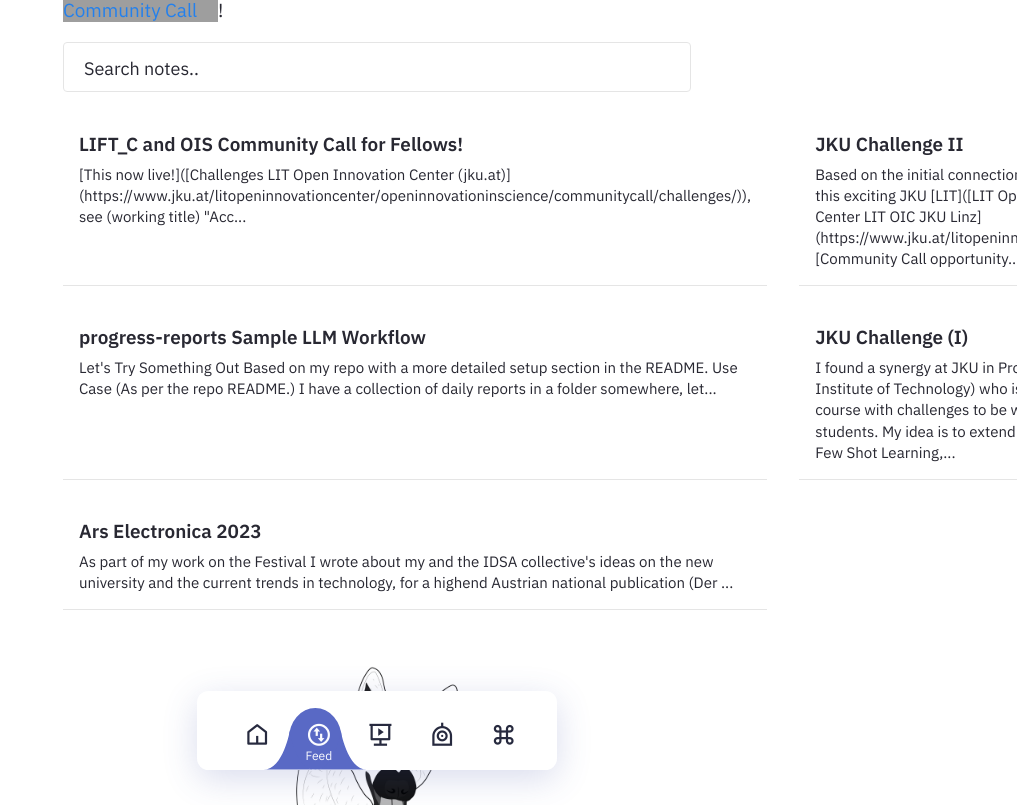
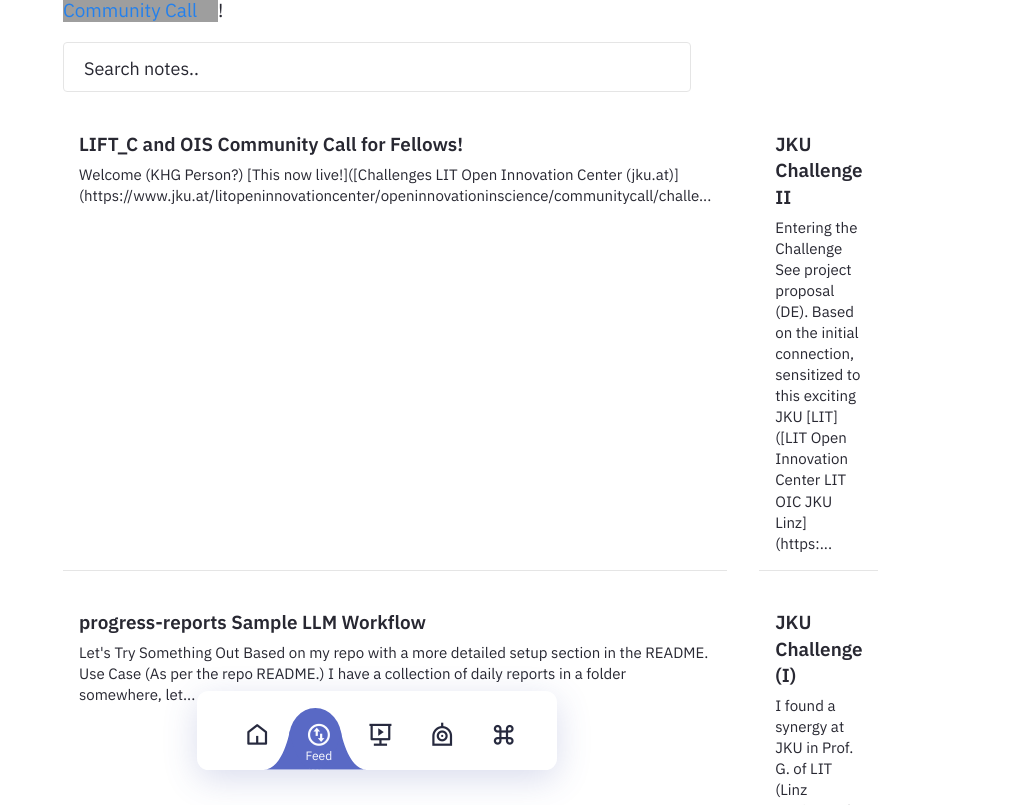
Before and after one commit to heseltime/heseltime.github.io, a Jekyll site: the page built from pages/notes.md, in a window 1280 px wide and 900 px high, scrolled down 1327 px, cut to the strip 95-900 px from the top of the window. Shown: the whole strip, without its empty margins (263-1280 px from the left). Built offline with Jekyll 4.4.1, drawn with Linux system fonts in a browser that asks for light colours; grey boxes are pictures that could not be loaded.

Commit message:
Feed Formating Fixing

```diff
--- a/_notes/Public/Barrierfree Documents as JKU Challenge 2.md
+++ b/_notes/Public/Barrierfree Documents as JKU Challenge 2.md
@@ -3,6 +3,10 @@
 feed: show
 date: 08-02-2024
 ---
+# Entering the Challenge
+
+See [project proposal](https://github.com/heseltime/heseltime.github.io/blob/e10cc293c4ef0854b5a62fb7f8643861ba82155b/assets/pdf/JKU_CommunityCall_Antrag_Final_Rework.pdf) (DE).
+
 Based on the initial connection, sensitized to this exciting [JKU]([JKU - Johannes Kepler Universität Linz](https://www.jku.at/)) [LIT]([LIT Open Innovation Center - LIT OIC | JKU Linz](https://www.jku.at/lit-open-innovation-center/)) [Community Call opportunity]([Community Call | LIT Open Innovation Center (jku.at)](https://www.jku.at/lit-open-innovation-center/open-innovation-in-science/community-call/)), I am submitting an entry for the 2024 Community Call for Fellows.
 
 **Update! This [was successful and is going forward]([Challenges | LIT Open Innovation Center (jku.at)](https://www.jku.at/lit-open-innovation-center/open-innovation-in-science/community-call/challenges/)), see "Accessibility Buddies" project.**
```
Also changed, not shown: _notes/Public/LIFT_C and OIS Community Call for Fellows!.md (+4 -1 lines), _notes/![alt.md (added).
